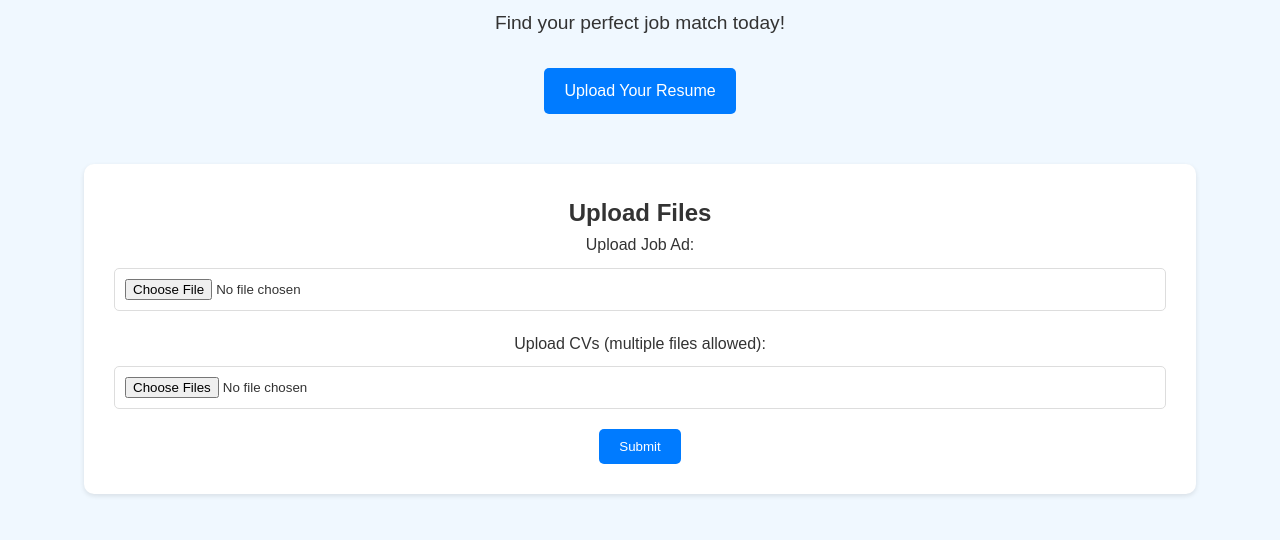
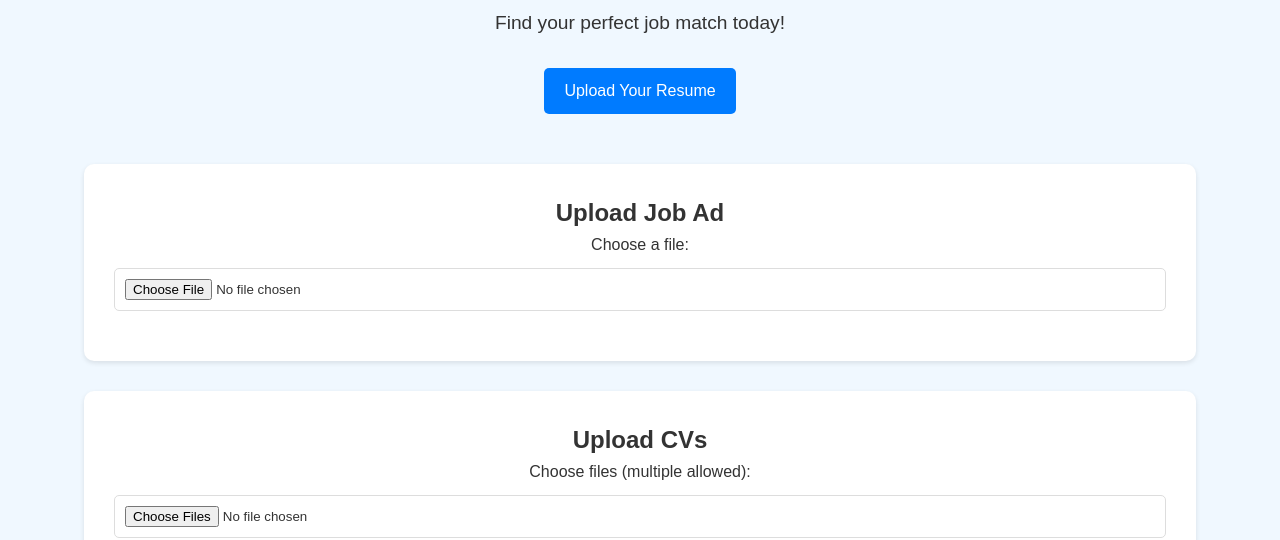
Before and after one commit to dutchpreneur/cv-matchmaker, a plain HTML site: page index.html in a window 1280 px wide. Shown: the part 264-804 px from the top of the page. Drawn offline with Linux system fonts and the light colour scheme.

Commit message:
Update index.html

```diff
--- a/index.html
+++ b/index.html
@@ -28,17 +28,22 @@
             <a href="#upload" class="btn">Upload Your Resume</a>
         </section>
 
-        <section id="upload" class="upload-form">
-            <h2>Upload Files</h2>
+        <section id="upload" class="upload-section">
+            <div class="upload-form">
+                <h2>Upload Job Ad</h2>
                 <form id="job-ad-form">
-                <label for="job-ad">Upload Job Ad:</label>
+                    <label for="job-ad">Choose a file:</label>
                     <input type="file" id="job-ad" name="job-ad">
                 </form>
+            </div>
+            <div class="upload-form">
+                <h2>Upload CVs</h2>
                 <form id="cv-form">
-                <label for="cv">Upload CVs (multiple files allowed):</label>
+                    <label for="cv">Choose files (multiple allowed):</label>
                     <input type="file" id="cv" name="cv" multiple>
                     <button type="submit" class="btn">Submit</button>
                 </form>
+            </div>
         </section>
 
         <section id="how-it-works" class="features">
```
Lines whose indentation alone changed are shown as unchanged.
